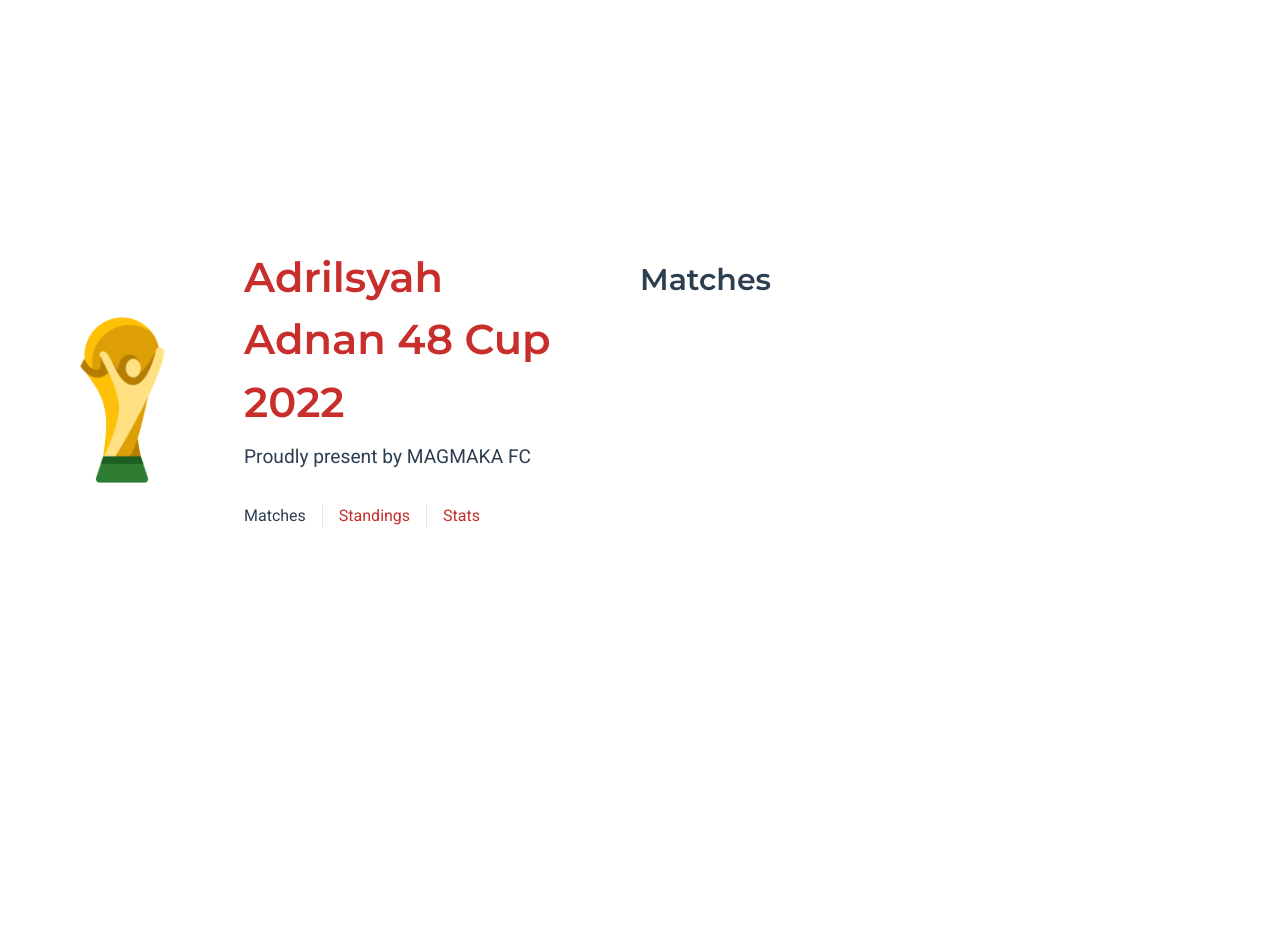
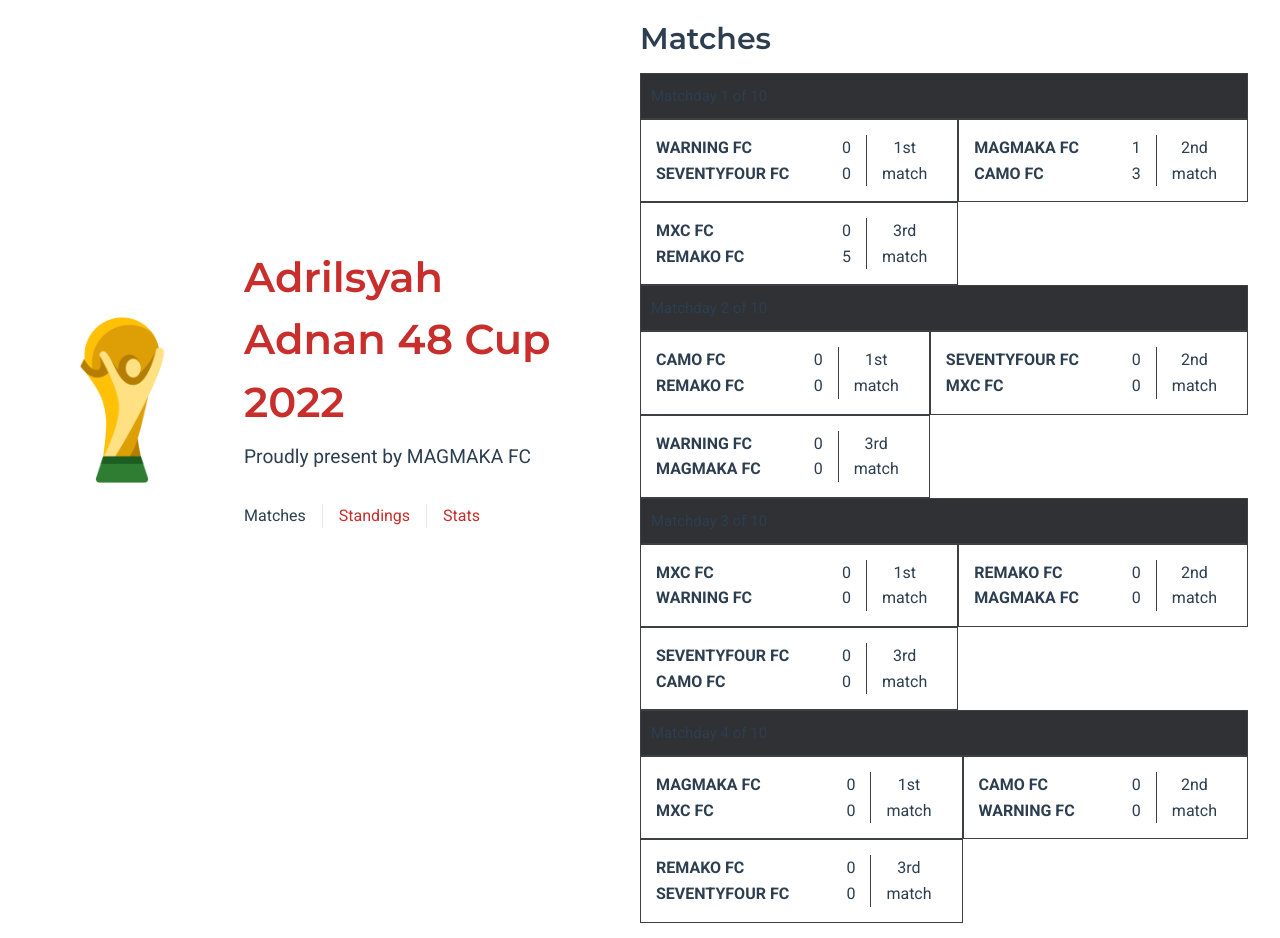
Before and after one commit to Nurhiman20/magmaka-futsal-league, a Vue app: page / in a window 1280 px wide. Before the commit the page ends 800 px from the top, so only its background shows below. Built offline with nearby package versions, Linux system fonts and the light colour scheme.

Commit message:
:sparkles: feat(Matches): Slicing

```diff
--- a/src/assets/scss/main.scss
+++ b/src/assets/scss/main.scss
@@ -20,6 +20,32 @@ h1 {
     font-weight: 700;
 }
 
+.fw-900 {
+    font-weight: 900;
+}
+
 .primary-color {
     color: #C82E2C;
 }
+
+.grid-container {
+    display: grid;
+    grid-template: auto / auto auto;
+}
+
+.grid-container>div {
+    text-align: center;
+    padding: 20px 0;
+    font-size: 30px;
+    border: 1px solid #3C4043;
+}
+
+@media screen and (max-width: 768px) {
+    .grid-container {
+        display: grid;
+        grid-template: auto / auto;
+        grid-gap: 10px;
+        border: 1px solid #3C4043;
+        padding: 10px;
+    }
+}
--- a/src/views/MatchesView.vue
+++ b/src/views/MatchesView.vue
@@ -1,3 +1,182 @@
+<script lang="ts" setup>
+	import { ref } from 'vue';
+
+	const matchdays = ref([
+		{
+			matchday: 1,
+			matches: [
+				{
+					team_a: 'WARNING FC',
+					team_b: 'SEVENTYFOUR FC',
+					score_a: 0,
+					score_b: 0,
+				},
+				{
+					team_a: 'MAGMAKA FC',
+					team_b: 'CAMO FC',
+					score_a: 1,
+					score_b: 3,
+				},
+				{
+					team_a: 'MXC FC',
+					team_b: 'REMAKO FC',
+					score_a: 0,
+					score_b: 5,
+				},
+			],
+		},
+		{
+			matchday: 2,
+			matches: [
+				{
+					team_a: 'CAMO FC',
+					team_b: 'REMAKO FC',
+					score_a: 0,
+					score_b: 0,
+				},
+				{
+					team_a: 'SEVENTYFOUR FC',
+					team_b: 'MXC FC',
+					score_a: 0,
+					score_b: 0,
+				},
+				{
+					team_a: 'WARNING FC',
+					team_b: 'MAGMAKA FC',
+					score_a: 0,
+					score_b: 0,
+				},
+			],
+		},
+		{
+			matchday: 3,
+			matches: [
+				{
+					team_a: 'MXC FC',
+					team_b: 'WARNING FC',
+					score_a: 0,
+					score_b: 0,
+				},
+				{
+					team_a: 'REMAKO FC',
+					team_b: 'MAGMAKA FC',
+					score_a: 0,
+					score_b: 0,
+				},
+				{
+					team_a: 'SEVENTYFOUR FC',
+					team_b: 'CAMO FC',
+					score_a: 0,
+					score_b: 0,
+				},
+			],
+		},
+		{
+			matchday: 4,
+			matches: [
+				{
+					team_a: 'MAGMAKA FC',
+					team_b: 'MXC FC',
+					score_a: 0,
+					score_b: 0,
+				},
+				{
+					team_a: 'CAMO FC',
+					team_b: 'WARNING FC',
+					score_a: 0,
+					score_b: 0,
+				},
+				{
+					team_a: 'REMAKO FC',
+					team_b: 'SEVENTYFOUR FC',
+					score_a: 0,
+					score_b: 0,
+				},
+			],
+		},
+	]);
+</script>
+
 <template>
-  <h1>Matches</h1>
+	<div style="margin: 15px 0">
+		<h1 style="margin-bottom: 10px">Matches</h1>
+		<div v-for="(matchday, indexMatchday) in matchdays" :key="indexMatchday">
+			<div class="title-matchday">
+				<p>Matchday {{ matchday.matchday }} of 10</p>
+			</div>
+			<div class="grid-container">
+				<div
+					class="matchday"
+					v-for="(match, indexMatch) in matchday.matches"
+					:key="indexMatch"
+				>
+					<div class="team-matchday">
+						<p class="team">{{ match.team_a }}</p>
+						<p class="team">{{ match.team_b }}</p>
+					</div>
+					<div class="result-matchday">
+						<div class="score-matchday" v-if="match.score_a != null">
+							<p class="score">{{ match.score_a }}</p>
+							<p class="score">{{ match.score_b }}</p>
+						</div>
+						<div class="time-matchday">
+							<p class="time" v-if="indexMatch == 0">1st<br />match</p>
+							<p class="time" v-else-if="indexMatch == 1">2nd<br />match</p>
+							<p class="time" v-else-if="indexMatch == 2">3rd<br />match</p>
+							<p class="time" v-else>4th<br />match</p>
+						</div>
+					</div>
+				</div>
+			</div>
+		</div>
+	</div>
 </template>
+
+<style lang="scss" scoped>
+	.title-matchday {
+		padding: 10px;
+		border: 1px solid #3c4043;
+		background-color: #303134;
+	}
+
+	.matchday {
+		display: flex;
+		flex-direction: row;
+		align-items: center;
+		justify-content: space-between;
+		padding: 15px;
+		.team-matchday {
+			display: flex;
+			flex-direction: column;
+			align-items: start;
+			justify-content: start;
+			.team {
+				font-size: 16px;
+				font-weight: 600;
+			}
+		}
+		.result-matchday {
+			display: flex;
+			flex-direction: row;
+			align-items: start;
+			justify-content: start;
+			.score-matchday {
+				display: flex;
+				flex-direction: column;
+				align-items: start;
+				justify-content: start;
+				padding: 0 15px;
+				.score {
+					font-size: 16px;
+				}
+			}
+			.time-matchday {
+				border-left: 1px solid #3c4043;
+				padding: 0 15px;
+				.time {
+					font-size: 16px;
+				}
+			}
+		}
+	}
+</style>
```
